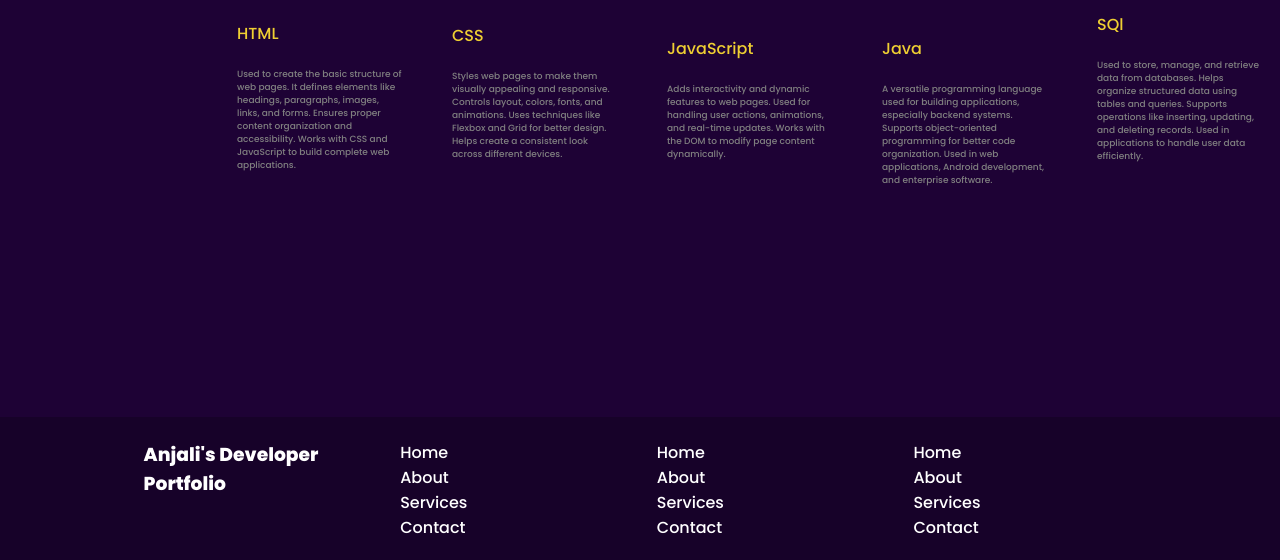
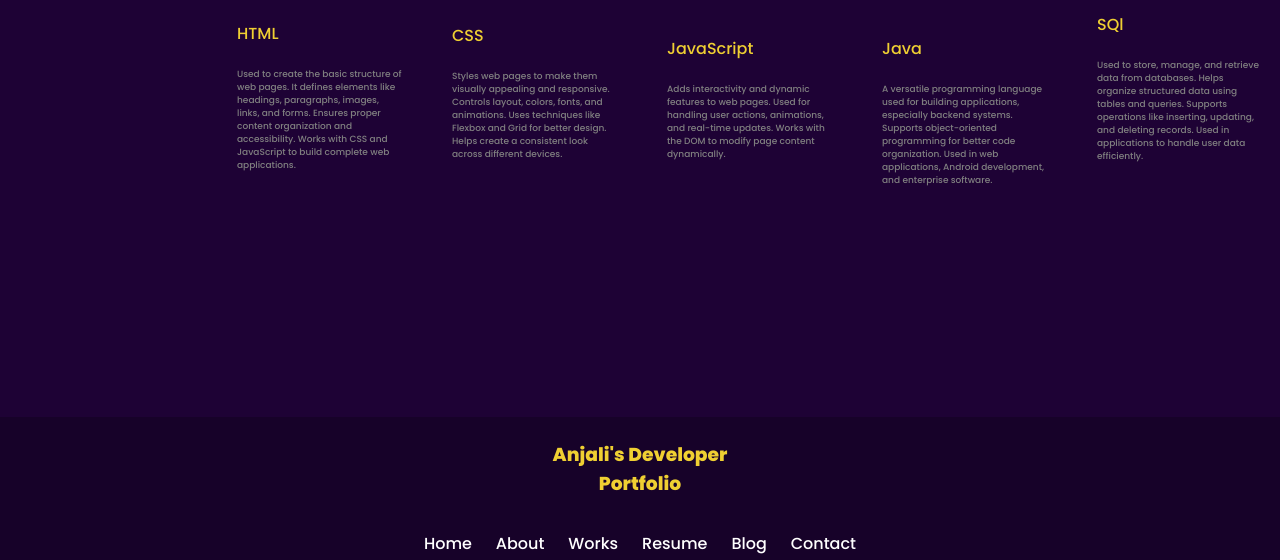
Before and after one commit to anjalichavan2003/My_Portfolio, a plain HTML site: page index.html in a window 1280 px wide. Shown: the part 814-1374 px from the top of the page. Drawn offline with nearby package versions, Linux system fonts and the light colour scheme.

Commit message:
Update index.html

```diff
--- a/index.html
+++ b/index.html
@@ -17,7 +17,7 @@
         }
 
         body {
-            background-color:#1E0235;
+            background-color: #1E0235;
             color: white;
             font-family: 'Poppins', sans-serif;
         }
@@ -46,7 +46,7 @@
         }
 
         nav ul li a:hover {
-            color:#efcf32;
+            color: #efcf32;
             font-size: 1.01rem;
             border-bottom: 2px solid #efcf32;
         }
@@ -77,23 +77,25 @@
         .leftSection {
             font-size: 2.2rem;
         }
-        .leftSection .buttons{
+
+        .leftSection .buttons {
             padding: 50px 0;
         }
 
         .leftSection .btn {
             padding: 12px;
-            background-color:#1E0235;
+            background-color: #1E0235;
             color: #efcf32;
             border: 2px solid #efcf32;
             border-radius: 6px;
             font-size: 15px;
             cursor: pointer;
         }
-        .leftSection .btn:hover{
+
+        .leftSection .btn:hover {
             cursor: pointer;
             background-color: #efcf32;
-            color:#1E0235 ;
+            color: #1E0235;
         }
 
         .rightSection img {
@@ -164,8 +166,29 @@
 
         .footer {
             display: flex;
+            justify-content: center;
+            text-align: center;
             padding: 23px 110px;
+        }
+
+        .footer-2 {
+            display: flex;
             justify-content: space-evenly;
+            padding-left: 400px;
+            padding-right: 400px;
+            margin-top: 10px;
+        }
+
+        .footer-3 {
+            display: flex;
+            justify-content: space-evenly;
+            margin-top: 20px;
+            padding-left: 570px;
+            padding-right: 570px;
+        }
+
+        footer .footer-first h3 {
+            color: #efcf32;
         }
 
         .footer ul {
@@ -208,8 +231,9 @@
                 <span id="element"></span>
                 <div class="buttons">
                     <a href="my_Resume.pdf" download="Resume.pdf">
-                    <button class="btn">Download Resume</button></a>
-                    <button class="btn" onclick="window.open('https://github.com/anjalichavan2003','_blank')">Visit Github</button>
+                        <button class="btn">Download Resume</button></a>
+                    <button class="btn" onclick="window.open('https://github.com/anjalichavan2003','_blank')">Visit
+                        Github</button>
                 </div>
             </div>
             <div class="rightSection">
@@ -218,8 +242,8 @@
         </section>
         <hr>
         <section class="secondSection">
-            <span class="text-gray">Tools & Technologies I Use</span>
-            <h1>My Skills</h1>
+            <span class="text-gray">What I Have Done So far</span>
+            <h1>Work Experience</h1>
 
             <div class="box">
                 <div class="vertical">
@@ -228,7 +252,9 @@
                         HTML
                     </div>
                     <div class="vertical-desc">
-                        Used to create the basic structure of web pages. It defines elements like headings, paragraphs, images, links, and forms. Ensures proper content organization and accessibility. Works with CSS and JavaScript to build complete web applications.
+                        Used to create the basic structure of web pages. It defines elements like headings, paragraphs,
+                        images, links, and forms. Ensures proper content organization and accessibility. Works with CSS
+                        and JavaScript to build complete web applications.
                     </div>
                 </div>
                 <div class="vertical">
@@ -237,7 +263,9 @@
                         CSS
                     </div>
                     <div class="vertical-desc">
-                        Styles web pages to make them visually appealing and responsive. Controls layout, colors, fonts, and animations. Uses techniques like Flexbox and Grid for better design. Helps create a consistent look across different devices.
+                        Styles web pages to make them visually appealing and responsive. Controls layout, colors, fonts,
+                        and animations. Uses techniques like Flexbox and Grid for better design. Helps create a
+                        consistent look across different devices.
                     </div>
                 </div>
                 <div class="vertical">
@@ -246,7 +274,8 @@
                         JavaScript
                     </div>
                     <div class="vertical-desc">
-                        Adds interactivity and dynamic features to web pages. Used for handling user actions, animations, and real-time updates. Works with the DOM to modify page content dynamically.
+                        Adds interactivity and dynamic features to web pages. Used for handling user actions,
+                        animations, and real-time updates. Works with the DOM to modify page content dynamically.
                     </div>
                 </div>
                 <div class="vertical">
@@ -255,7 +284,9 @@
                         Java
                     </div>
                     <div class="vertical-desc">
-                        A versatile programming language used for building applications, especially backend systems. Supports object-oriented programming for better code organization. Used in web applications, Android development, and enterprise software.
+                        A versatile programming language used for building applications, especially backend systems.
+                        Supports object-oriented programming for better code organization. Used in web applications,
+                        Android development, and enterprise software.
                     </div>
                 </div>
                 <div class="vertical">
@@ -264,7 +295,9 @@
                         SQl
                     </div>
                     <div class="vertical-desc">
-                        Used to store, manage, and retrieve data from databases. Helps organize structured data using tables and queries. Supports operations like inserting, updating, and deleting records. Used in applications to handle user data efficiently.
+                        Used to store, manage, and retrieve data from databases. Helps organize structured data using
+                        tables and queries. Supports operations like inserting, updating, and deleting records. Used in
+                        applications to handle user data efficiently.
                     </div>
                 </div>
             </div>
@@ -272,32 +305,42 @@
     </main>
     <footer>
         <div class="footer">
-            <div class="footer-fisrt">
+            <div class="footer-first">
                 <h3>Anjali's Developer Portfolio</h3>
             </div>
+        </div>
+        <div class="footer-2">
             <div class="footer-second">
-                <ul>
-                    <li>Home</li>
-                    <li>About</li>
-                    <li>Services</li>
-                    <li>Contact</li>
-                </ul>
+                Home
             </div>
             <div class="footer-third">
-                <ul>
-                    <li>Home</li>
-                    <li>About</li>
-                    <li>Services</li>
-                    <li>Contact</li>
-                </ul>
+                About
             </div>
             <div class="footer-fourth">
-                <ul>
-                    <li>Home</li>
-                    <li>About</li>
-                    <li>Services</li>
-                    <li>Contact</li>
-                </ul>
+                Works
+            </div>
+            <div class="footer-fifth">
+                Resume
+            </div>
+            <div class="footer-sixth">
+                Blog
+            </div>
+            <div class="footer-seventh">
+                Contact
+            </div>
+        </div>
+        <div class="footer-3">
+            <div class="img-logo">
+                <img src="Facebook.png" height="30px">
+            </div>
+            <div class="img-logo">
+                <img src="Twitter.png" height="30px">
+            </div>
+            <div class="img-logo">
+                <img src="Insta.png" height="30px">
+            </div>
+            <div class="img-logo">
+                <img src="Linkdin.png" height="30px">
             </div>
         </div>
         <div class="footer-rights">
```
